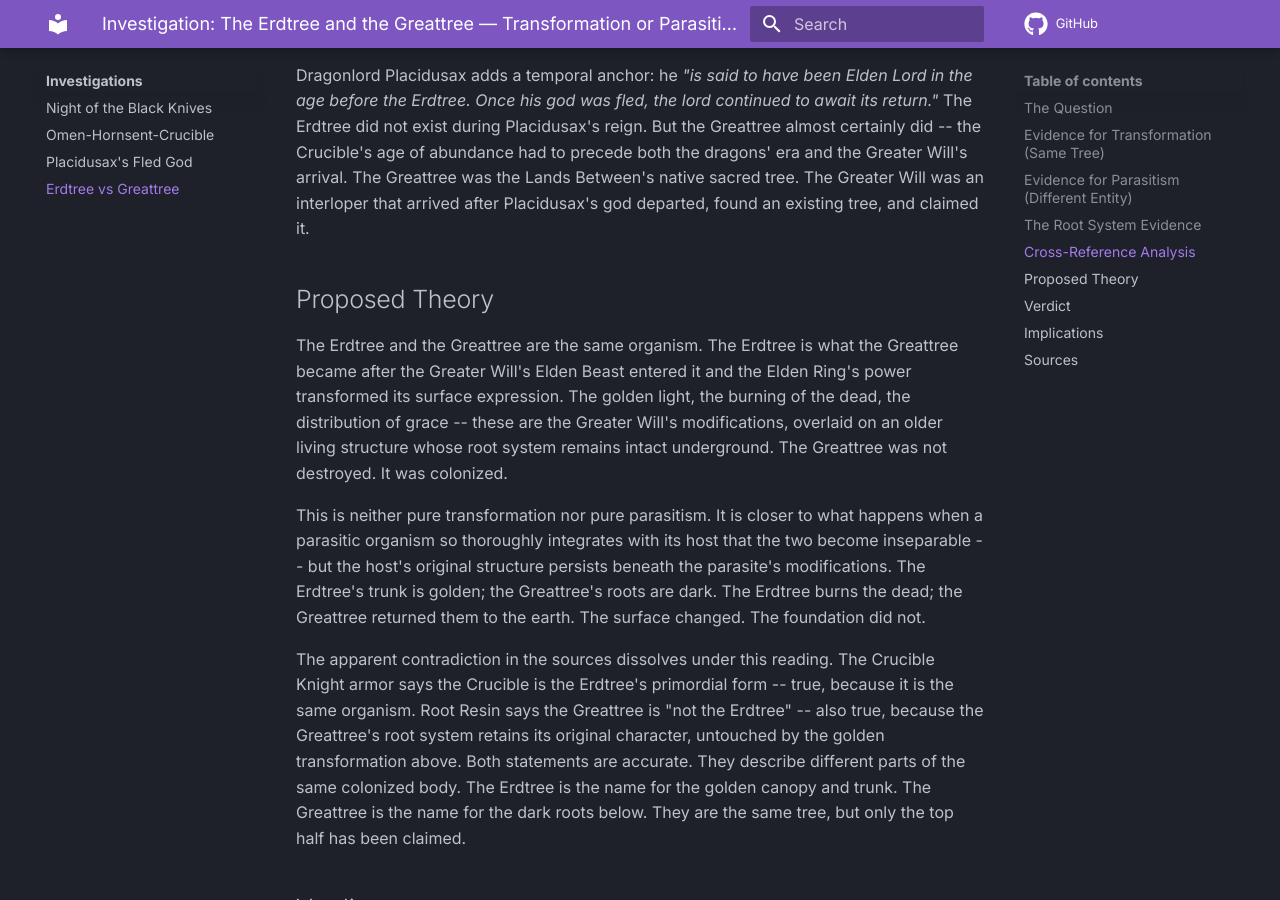
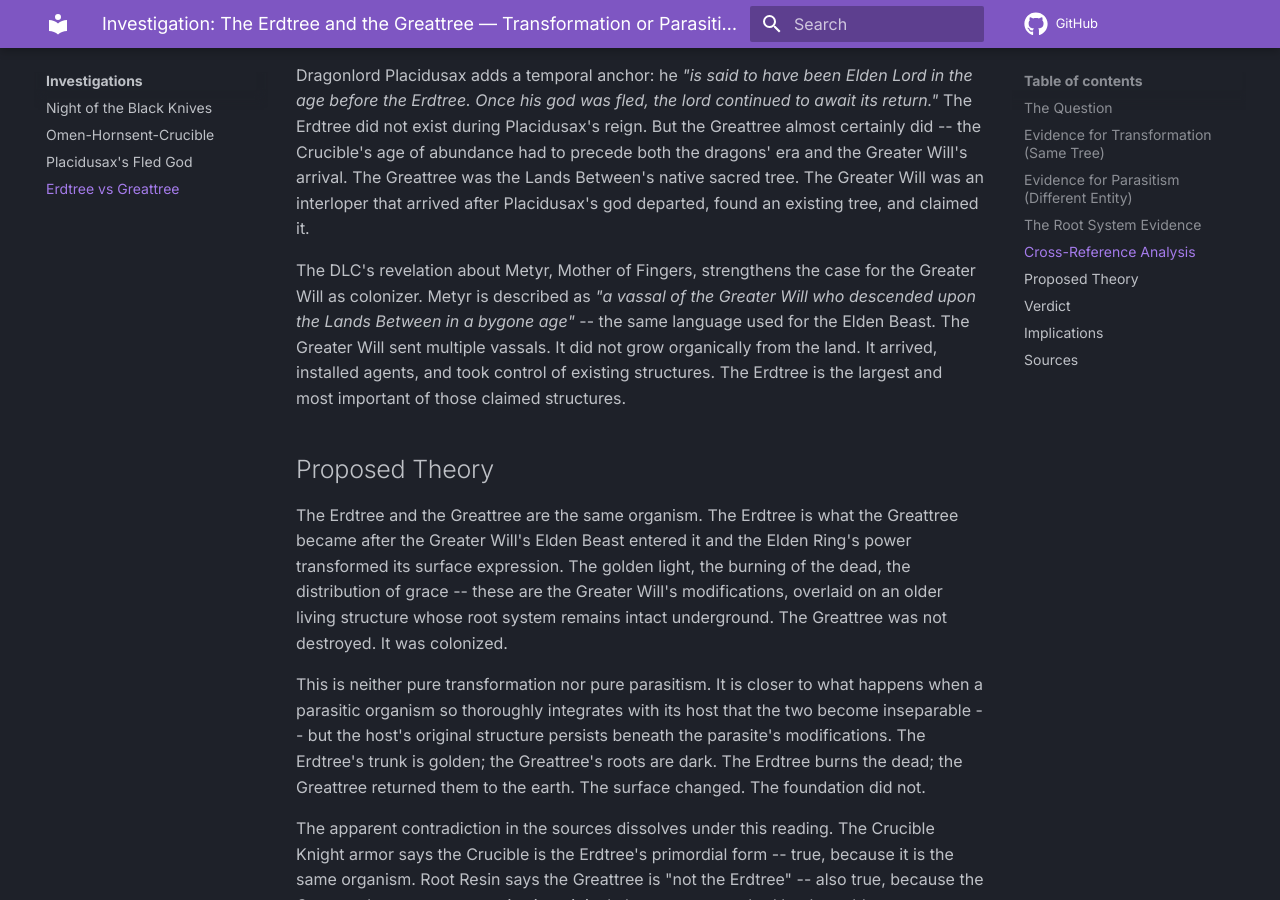
Before and after one commit to Naldershof/Darkaspersky, an MkDocs documentation site: the page built from docs/investigations/erdtree-greattree-identity.md, in a window 1280 px wide and 900 px high, scrolled down 4157 px. Built offline with MkDocs 1.6.1 and Material for MkDocs 9.7.7, drawn with Linux system fonts in a browser that asks for light colours; comment, search, counter and statistics services are not loaded.

Commit message:
Final update to Erdtree vs Greattree investigation
https://claude.ai/code/session_01XkPAVytji73VTypTNEwiag

```diff
--- a/docs/investigations/erdtree-greattree-identity.md
+++ b/docs/investigations/erdtree-greattree-identity.md
@@ -80,6 +80,8 @@ The Haligtree and the Scadutree provide the final confirmation. Miquella grew th
 
 Dragonlord Placidusax adds a temporal anchor: he *"is said to have been Elden Lord in the age before the Erdtree. Once his god was fled, the lord continued to await its return."* The Erdtree did not exist during Placidusax's reign. But the Greattree almost certainly did -- the Crucible's age of abundance had to precede both the dragons' era and the Greater Will's arrival. The Greattree was the Lands Between's native sacred tree. The Greater Will was an interloper that arrived after Placidusax's god departed, found an existing tree, and claimed it.
 
+The DLC's revelation about Metyr, Mother of Fingers, strengthens the case for the Greater Will as colonizer. Metyr is described as *"a vassal of the Greater Will who descended upon the Lands Between in a bygone age"* -- the same language used for the Elden Beast. The Greater Will sent multiple vassals. It did not grow organically from the land. It arrived, installed agents, and took control of existing structures. The Erdtree is the largest and most important of those claimed structures.
+
 ## Proposed Theory
 
 The Erdtree and the Greattree are the same organism. The Erdtree is what the Greattree became after the Greater Will's Elden Beast entered it and the Elden Ring's power transformed its surface expression. The golden light, the burning of the dead, the distribution of grace -- these are the Greater Will's modifications, overlaid on an older living structure whose root system remains intact underground. The Greattree was not destroyed. It was colonized.
```
